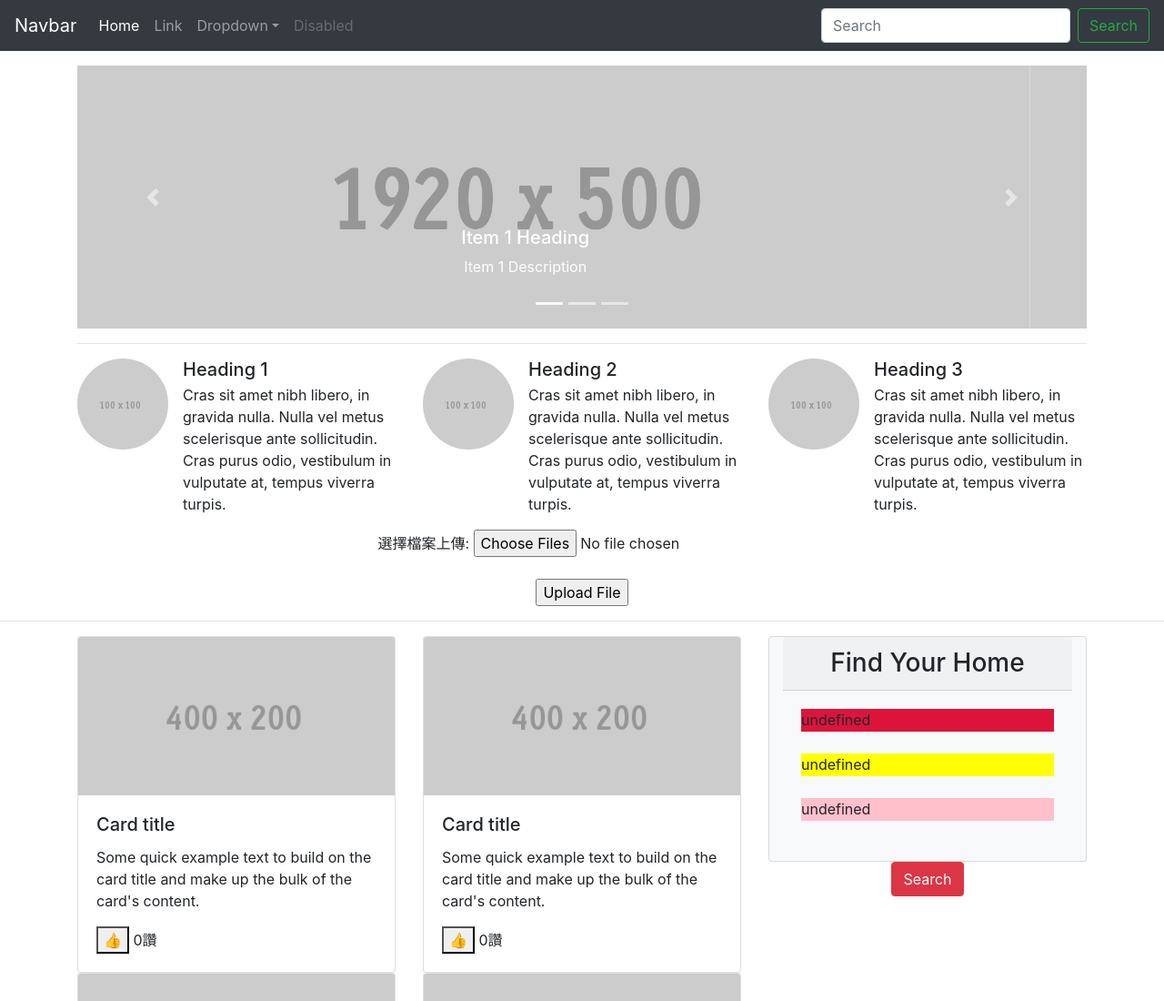
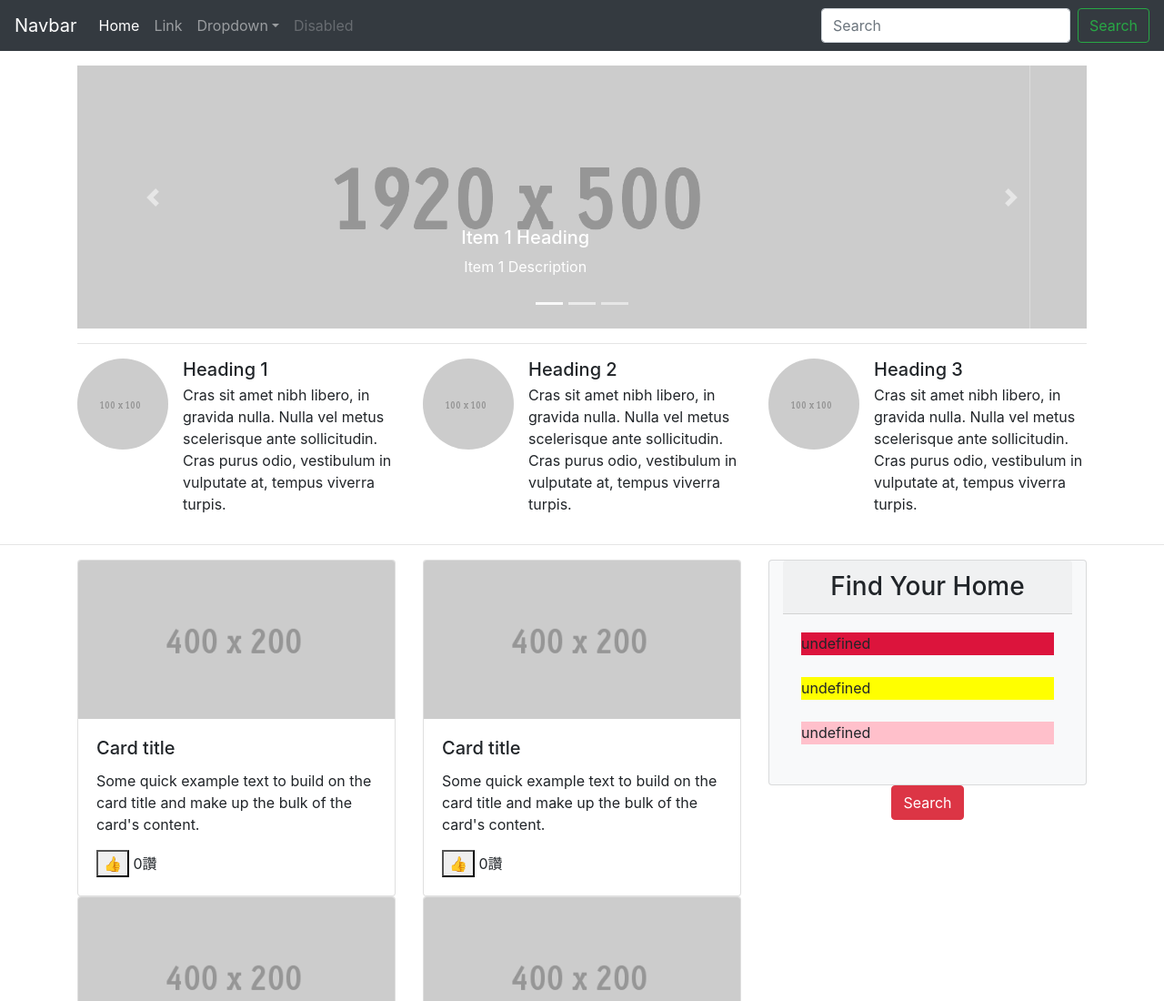
Before and after one commit to gary40411/birdsoundidentify2, a plain HTML site: page index.html in a window 1280 px wide. Shown: the top 1100 px of the page at 91% size. Drawn offline with Linux system fonts and the light colour scheme.

Commit message:
Update index.html

```diff
--- a/index.html
+++ b/index.html
@@ -126,11 +126,7 @@
         </div>
       </section>
       <center>
-      <form action="upload.php" method="post" enctype="multipart/form-data">
-        選擇檔案上傳:  <input type="file" name="uploadFile[]" multiple="multiple">
-        <br>
-        <br>
-        <input type="submit" name="submit" value="Upload File" >
+
     </form>
     </center>
       <hr>
```
